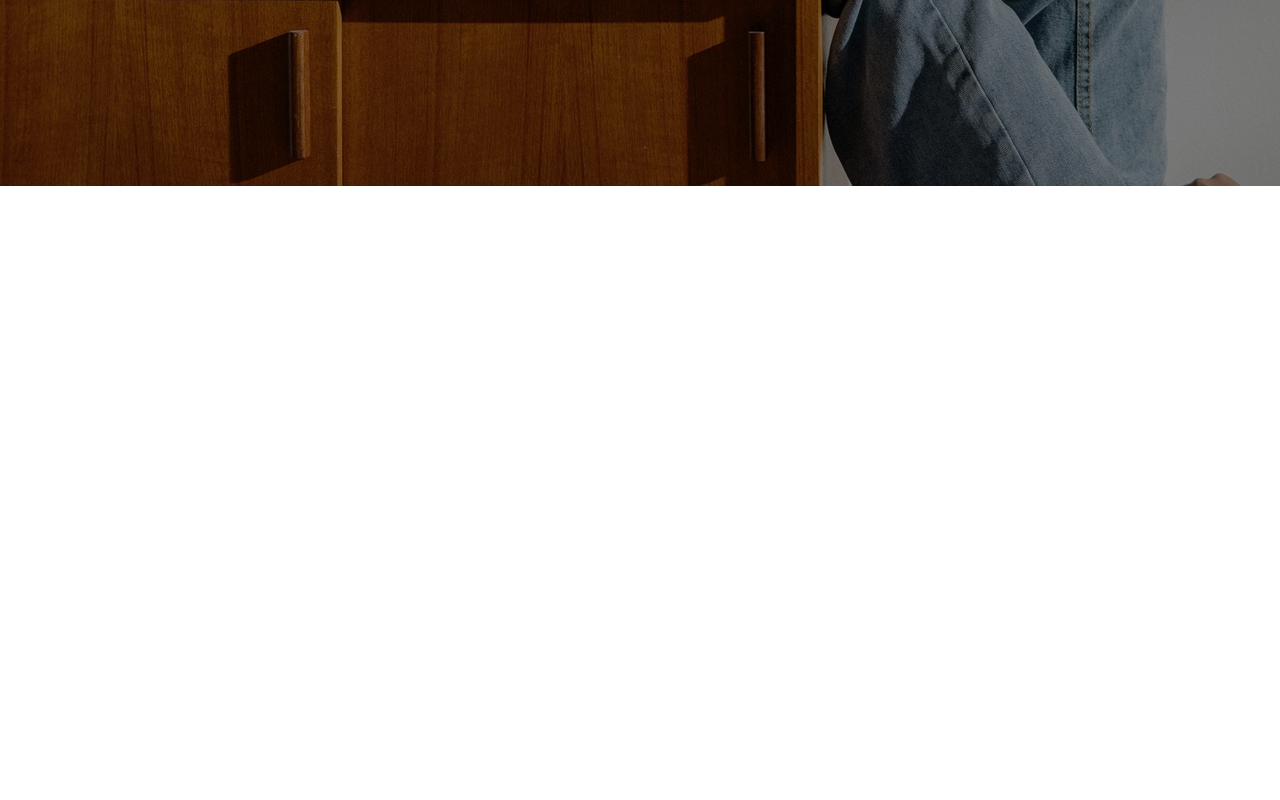
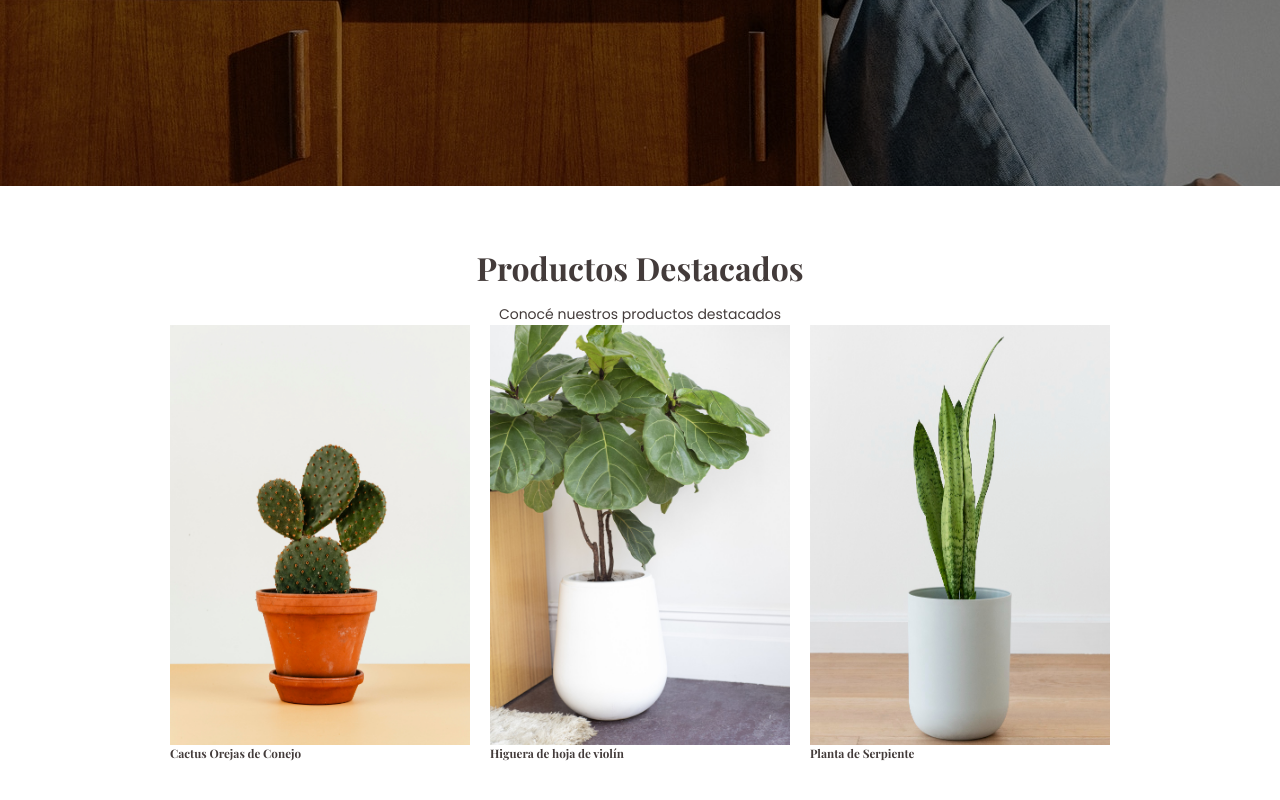
Before and after one commit to joshuacba08/kairos-app, a React (Create React App) app: page / in a window 1280 px wide. Shown: the part 614-1414 px from the top of the page. Before the commit the page ends 805 px from the top, so only its background shows below. Built offline with nearby package versions, Linux system fonts and the light colour scheme; the HTML template or start-up script is replaced by a standard one; a web font is replaced by a local one.

Commit message:
se aplica map con llamada a un array imitando un llamado a API con setTimeOut

```diff
--- a/src/App.js
+++ b/src/App.js
@@ -1,3 +1,5 @@
+import React from 'react';
+
 import HeroContainer from "./components/HeroContainer";
 import ItemListContainer from "./components/ItemListContainer";
 import NavBar from "./components/NavBar";
@@ -6,8 +8,8 @@ function App() {
   return (
       <>
         <NavBar />
-        {/* <ItemListContainer greeting = "saludo" /> */}
         <HeroContainer />
+        <ItemListContainer />
       </>
   );
 }
--- a/src/components/ItemList.jsx
+++ b/src/components/ItemList.jsx
@@ -0,0 +1,56 @@
+import React, { useEffect, useState } from 'react';
+import Item from '../components/presentacionals/Item';
+import productList from '../data/productos';
+
+import './styles/ItemList.css'
+
+const ItemList = () => {
+
+    const [products, setProducts] = useState([]);
+
+    const getProducts = new Promise((resolve, reject) => {
+        setTimeout(() => {
+            resolve(productList);
+        }, 2000);
+    })
+
+    const getProductsFromDB = async () => {
+        try {
+            const result = await getProducts;
+            setProducts(result);
+        } catch (error) {
+            alert('No podemos mostrar los productos en este momento')
+        }
+    }
+
+    useEffect(() => {
+        getProductsFromDB();
+    }, [])
+
+    return (
+        <div className="product-list-container">
+            {
+                products.length ?
+                    <>
+                        {
+                            products.map((product) => {
+                                return <div key={product.itemID}>
+                                    <Item
+                                        image = { product.image }
+                                        name = { product.name }
+                                        price = { product.price }
+                                        stock = { product.stock }
+                                    />
+                                </div>
+                            })
+                        }
+                    </>
+                    :
+                    <p>Cargando productos...</p>
+            }
+
+        </div>
+    )
+}
+
+export default ItemList
--- a/src/components/ItemListContainer.jsx
+++ b/src/components/ItemListContainer.jsx
@@ -1,9 +1,14 @@
-import React from 'react'
+import React from 'react';
+import ItemList from './ItemList';
 
-const ItemListContainer = ({ title }) => {
+import "./styles/ItemListContainer.css";
+
+const ItemListContainer = () => {
     return (
-        <div>
-            <h2>{ title }</h2>
+        <div className="item-list-container">
+            <h2>Productos Destacados</h2>
+            <p>Conocé nuestros productos destacados</p>
+            <ItemList />
         </div>
     )
 }
--- a/src/components/presentacionals/Item.jsx
+++ b/src/components/presentacionals/Item.jsx
@@ -0,0 +1,17 @@
+import React from 'react';
+
+
+import './styles/Item.css';
+
+const Item = (props) => {
+    return (
+        <article className="product-container">
+            <div className="product__image-container">
+                <img src={props.image} alt={`${props.name}`} />
+            </div>
+            <h3 className="product__name">{props.name}</h3>
+        </article>
+    )
+}
+
+export default Item
--- /dev/null
+++ b/src/components/presentacionals/styles/Item.css
@@ -0,0 +1,15 @@
+.product-container {
+    width: 300px;
+    height: 600px;
+}
+
+.product__image-container {
+    width: 100%;
+    height: 70%;
+}
+
+.product__image-container img{
+    width: 100%;
+    height: 100%;
+    object-fit: cover;
+}
--- a/src/components/styles/HeroContainer.css
+++ b/src/components/styles/HeroContainer.css
@@ -17,13 +17,13 @@
 }
 
 .hero-message-container h1 {
-    font-size: 6rem;
+    font-size: 7rem;
+    font-family: var(--playfair);
     color: var(--yellow-white);
 }
 
 .hero-message-container p {
-    font-size: 2.4rem;
-    font-family: var(--playfair);
+    font-size: 2.2rem;
     letter-spacing: 1px;
     color: var(--off-white);
 }
--- /dev/null
+++ b/src/components/styles/ItemList.css
@@ -0,0 +1,5 @@
+.product-list-container {
+    display: grid;
+    grid-template: 1fr / 1fr 1fr 1fr;
+    gap: 20px;
+}
--- /dev/null
+++ b/src/components/styles/ItemListContainer.css
@@ -0,0 +1,16 @@
+.item-list-container {
+    display: flex;
+    flex-direction: column;
+    justify-content: center;
+    align-items: center;
+    width: 100%;
+    padding: 60px 20px;
+}
+
+.item-list-container h2 {
+    margin-bottom: 15px;
+}
+
+.item-list-container p {
+    font-size: 1.4rem;
+}
--- a/src/data/productos.js
+++ b/src/data/productos.js
@@ -1,26 +1,26 @@
 import cactusOrejas from '../assets/images/CactusOrejasDeConejo.jpg';
 import higueraViolin from '../assets/images/HigueraDeHojaDeViolin.jpg';
-import plantaSerpiente from '../assets/images/PlantaDeSerpiente.js';
+import plantaSerpiente from '../assets/images/PlantaDeSerpiente.jpg';
 
 const productList = [
     {
         itemID: 1,
-        image: { cactusOrejas },
-        breadName: 'Cactus Orejas de Conejo',
+        image: cactusOrejas,
+        name: 'Cactus Orejas de Conejo',
         price: 780,
         stock: 7,
-    }
-        {
+    },
+    {
         itemID: 2,
-        image: { higueraViolin },
-        breadName: 'Higuera de hoja de violín',
+        image: higueraViolin,
+        name: 'Higuera de hoja de violín',
         price: 640,
         stock: 5,
-    }
-        {
+    },
+    {
         itemID: 3,
-        image: { plantaSerpiente },
-        breadName: 'Planta de Serpiente',
+        image: plantaSerpiente,
+        name: 'Planta de Serpiente',
         price: 590,
         stock: 10,
     }
--- /dev/null
+++ b/src/helpers/searchFunctions.js
@@ -0,0 +1 @@
+import productList from '../data/productos';
--- a/src/index.css
+++ b/src/index.css
@@ -32,3 +32,11 @@ body {
   min-width: 320px;
   color: var(--black-leter);
 }
+
+h1, h2, h3, h4, h5, h6 {
+  font-family: var(--playfair);
+}
+
+h2 {
+  font-size: 3.2rem;
+}
```
